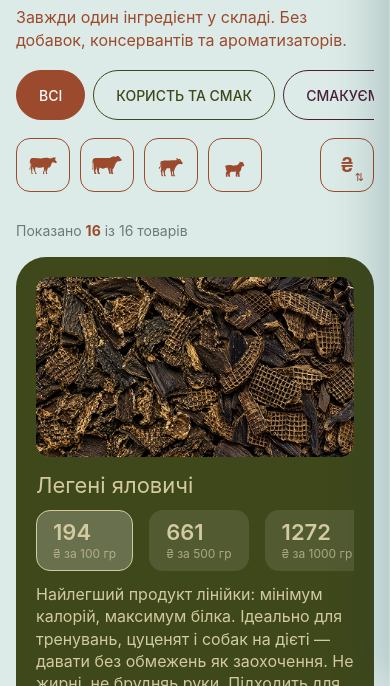
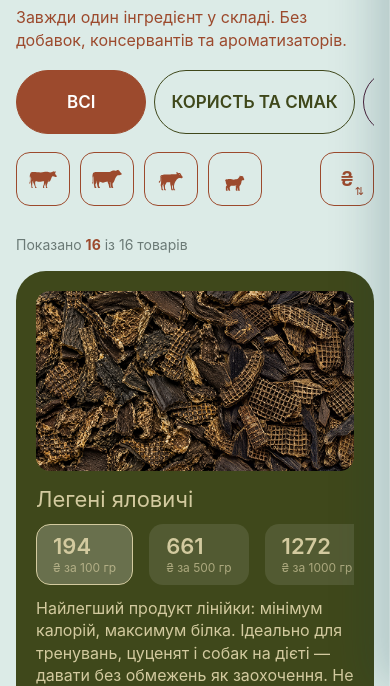
Before and after one commit to uxlifespace/product-catalog, a plain HTML site: page index.html in a window 390 px wide. Shown: the part 158-844 px from the top of the page. Drawn offline with nearby package versions, Linux system fonts and the light colour scheme.

Commit message:
Update index.html

```diff
--- a/index.html
+++ b/index.html
@@ -193,6 +193,7 @@ html,body{overflow-x:hidden}
   .cbtns{margin:0!important;grid-column:unset!important;grid-row:unset!important}
   .cbtns .btn,.cbtns .btn-pri{width:100%!important;box-sizing:border-box!important}
   .card>.specs{padding-top:16px!important;padding-bottom:0!important;margin:0!important;border-top:1px solid rgba(13,59,72,0.1)}
+  .tabs .tab{flex:0 0 calc((100vw - 64px) / 2.5);height:64px;font-size:17px;padding:0 16px;font-weight:600}
 }
 @media(max-width:560px){
   .card>.media{height:180px}
```
